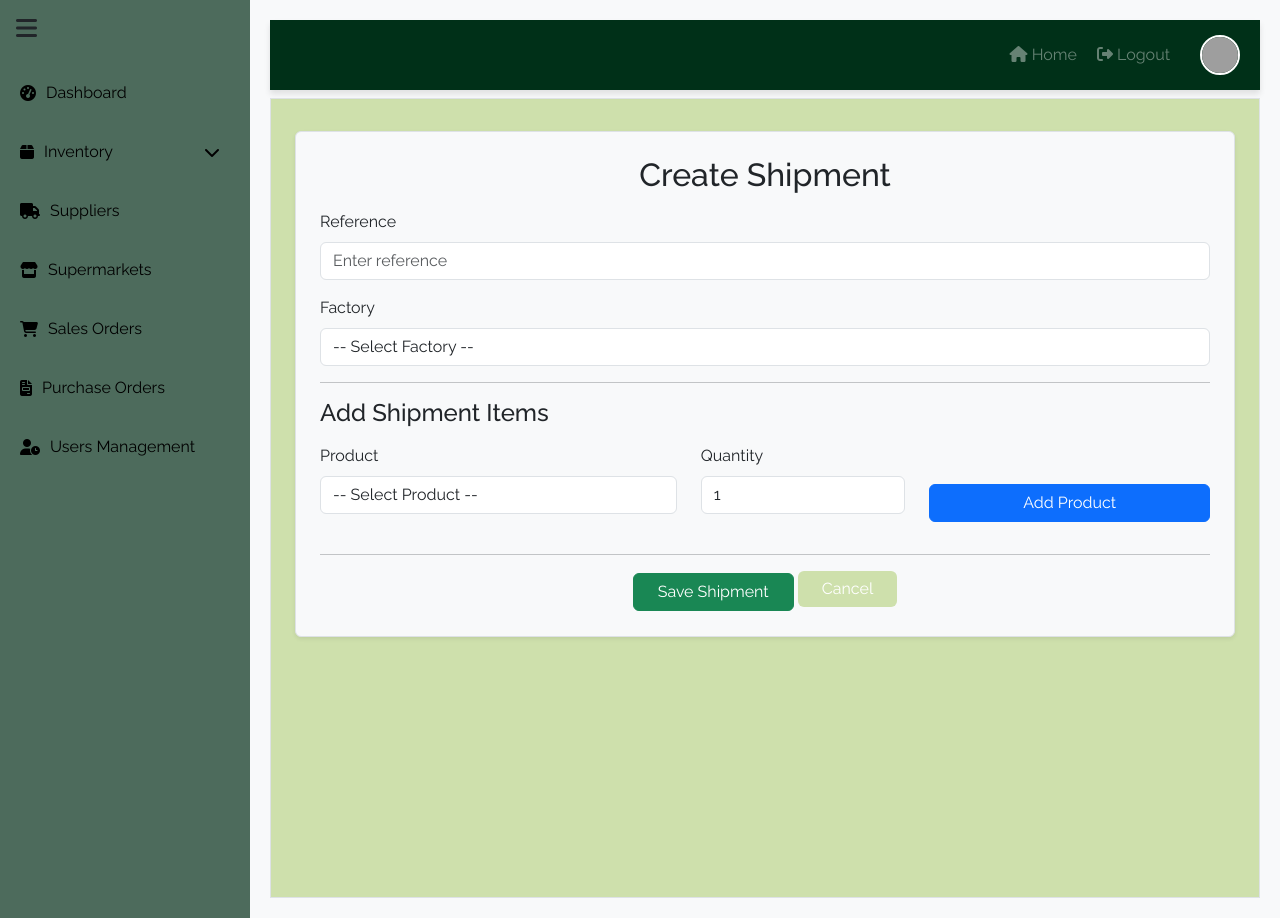
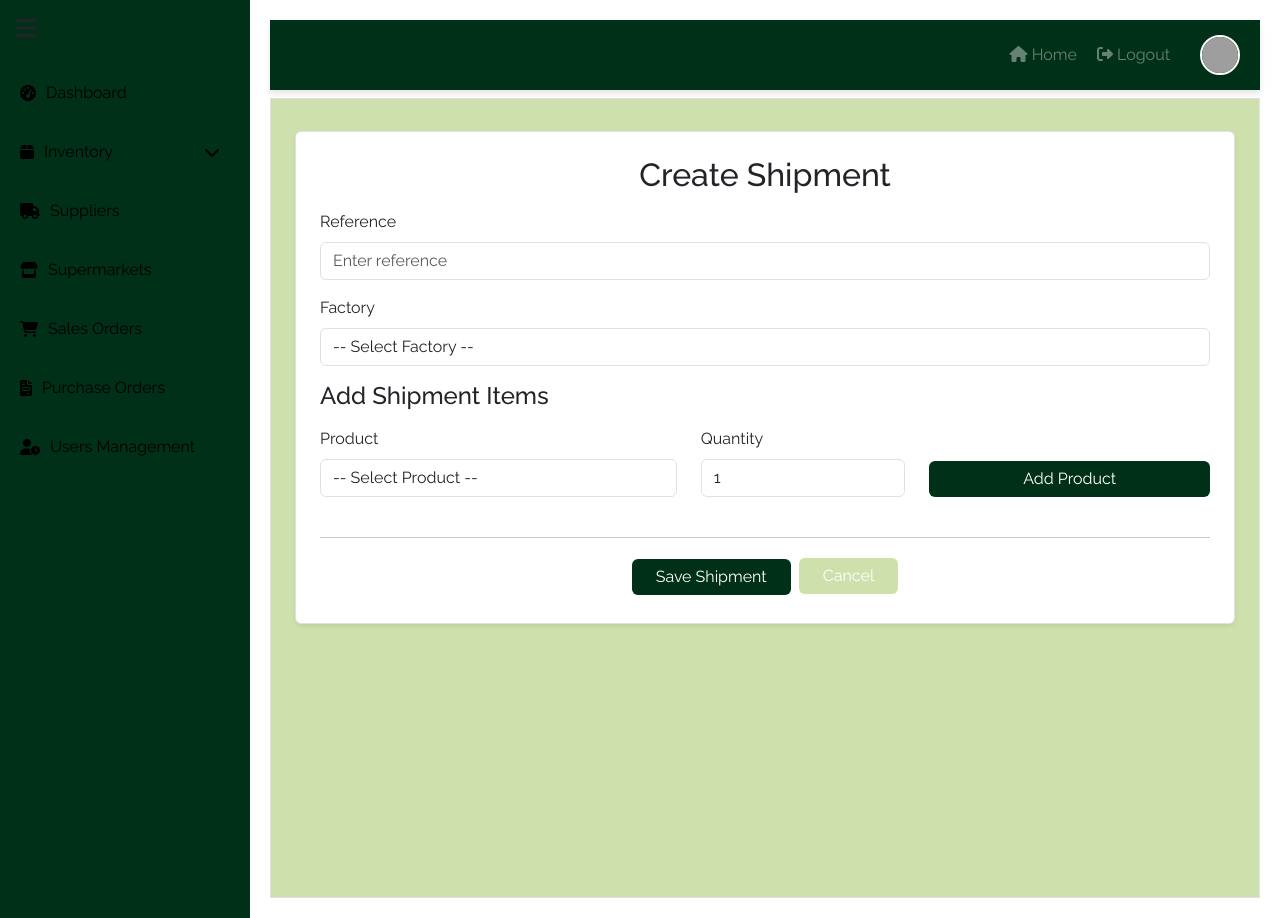
Before and after one commit to Team-5-Django/warehouse_system, a Django app: page /shipments/add/ in a window 1280 px wide. Run offline with Django 5.2, Linux system fonts and the light colour scheme; the visitor is signed in with stand-in values (Sample User, id 1); data that the repository does not hold is empty; some libraries are stand-ins or nearby versions; grey boxes are pictures that could not be loaded.

Commit message:
UI  updates

```diff
--- a/Warehouse/shipments/templates/factory/factory_list.html
+++ b/Warehouse/shipments/templates/factory/factory_list.html
@@ -5,7 +5,7 @@
     <ul class="list-group mt-3">
         {% for factory in factories %}
             <li class="list-group-item">
-                <a href="{% url 'factory_detail' factory.id %}">{{ factory.name }}</a>
+                <a  id="fn" href="{% url 'factory_detail' factory.id %}">{{ factory.name }}</a>
             </li>
         {% endfor %}
     </ul>
--- a/Warehouse/shipments/templates/shipments/confirm_delete.html
+++ b/Warehouse/shipments/templates/shipments/confirm_delete.html
@@ -3,9 +3,9 @@
 <h2>Confirm Delete</h2>
 <p>Are you sure you want to delete shipment "{{ shipment.reference }}"?</p>
 
-<form method="post">
+<form method="post" >
     {% csrf_token %}
-    <button type="submit">Yes, Delete</button>
-    <a href="{% url 'shipment_list' %}">Cancel</a>
+    <button class="btn btn-primary" type="submit">Yes, Delete</button>
+    <a  href="{% url 'shipment_list' %}" class="btn btn-primary">Cancel</a>
 </form>
 {% endblock %}
--- a/Warehouse/shipments/templates/shipments/edit_shipment.html
+++ b/Warehouse/shipments/templates/shipments/edit_shipment.html
@@ -1,7 +1,7 @@
 {% extends 'base.html' %}
 {% block content %}
 <div class="container-fluid mt-4">
-    <div class="card shadow-sm border rounded p-4 bg-light">
+    <div class="card shadow-sm border rounded p-4 ">
         <h2 class="mb-3 text-center">Edit Shipment: {{ shipment.reference }}</h2>
 
         <form method="post" id="shipment-form">
--- a/Warehouse/shipments/templates/shipments/shipment_form.html
+++ b/Warehouse/shipments/templates/shipments/shipment_form.html
@@ -1,10 +1,10 @@
 {% extends 'base.html' %}
 {% block content %}
-<div class="container-fluid mt-4">
-    <div class="card shadow-sm border rounded p-4 bg-light">
+<div class="container-fluid mt-4" class="register-form">
+    <div class="card shadow-sm border rounded p-4 ">
         <h2 class="mb-3 text-center">Create Shipment</h2>
 
-       <form method="post" id="shipment-form">
+       <form method="post" id="shipment-form" >
         {% csrf_token %}
         <div class="mb-3">
             {% for field in shipment_form %}
@@ -18,7 +18,7 @@
             {% endfor %}
         </div>
 
-    <hr>
+
 
     <h4 class="mb-3">Add Shipment Items</h4>
     <div class="row">
@@ -39,8 +39,8 @@
             <label class="form-label">Quantity</label>
             <input type="number" id="quantity" class="form-control" min="1" value="1">
         </div>
-        <div class="col-md-4 d-flex align-items-end">
-            <button type="button" id="add-item" class="btn btn-primary w-100">Add Product</button>
+        <div class="col-md-4 d-flex align-items-end mb-2">
+            <button type="button" id="add-item" class="btn btn-primary w-100 mt-0">Add Product</button>
         </div>
     </div>
 
@@ -49,8 +49,8 @@
     <hr>
 
     <div class="text-center">
-        <button type="submit" class="btn btn-success px-4">Save Shipment</button>
-        <a href="{% url 'shipment_list' %}" class="btn btn-secondary px-4">Cancel</a>
+        <button type="submit" class="btn btn-primary px-4">Save Shipment</button>
+        <a href="{% url 'shipment_list' %}" class="btn btn-secondary mt-1 px-4 ms-1">Cancel</a>
     </div>
 </form>
 
@@ -58,9 +58,7 @@
 </div>
 
 <style>
-    body {
-        background-color: #f8f9fa;
-    }
+
 
     .card {
         width: 100%;
@@ -109,7 +107,7 @@ document.addEventListener("DOMContentLoaded", function () {
             <span>${productName} - </span>
             <input type="number" class="form-control form-control-sm quantity-input" name="quantities[]" value="${quantity}" min="1" style="width: 70px;">
             <input type="hidden" name="products[]" value="${productId}">
-            <button type="button" class="btn btn-danger btn-sm remove-item">Remove</button>
+            <button type="button" class="btn btn-primary btn-sm remove-item">Remove</button>
         `;
 
         shipmentItemsList.appendChild(listItem);
--- a/Warehouse/shipments/templates/shipments/shipment_list.html
+++ b/Warehouse/shipments/templates/shipments/shipment_list.html
@@ -24,7 +24,7 @@
                 </select>
             </div>
             <div class="col-md-2">
-                <button class="btn btn-secondary w-100" id="clearFilter">Clear</button>
+                <button class="btn btn-primary w-100" id="clearFilter">Clear</button>
             </div>
         </div>
 
@@ -38,8 +38,8 @@
                     <div class="card shadow-sm p-3 border rounded">
                         <div class="card-body d-flex justify-content-between align-items-center">
                             <div>
-                                <h5 class="mb-0">
-                                    <a href="{% url 'shipment_detail' shipment.id %}" class="text-decoration-none">
+                                <h5 class="mt-0">
+                                    <a href="{% url 'shipment_detail' shipment.id %}" class="text-decoration-none  " style="color:  #003018;">
                                         {{ shipment.reference }}
                                     </a>
                                 </h5>
--- a/Warehouse/static/css/style.css
+++ b/Warehouse/static/css/style.css
@@ -1,6 +1,7 @@
 :root {
   --bs-secondary: #cee0ac;
   --bs-danger: #003018;
+  --bs-primary: #003018;
 }
 
 body {
@@ -11,7 +12,7 @@ font-family: 'Raleway', sans-serif;
 
 .sidebar {
   width: 250px;
-  background:#4d6b5c;
+  background: #003018;
   padding: 15px;
   transition: width 0.3s ease;
   overflow: hidden;
@@ -51,7 +52,6 @@ font-family: 'Raleway', sans-serif;
 .toggle-btn {
   background: none;
   border: none;
-  background:#4d6b5c;
   font-size: 24px;
   cursor: pointer;
 }
@@ -244,3 +244,24 @@ tr.status-cancelled td {
 td {
   background-color: transparent; /* Ensure the <td> itself doesn't override the <tr> style */
 }
+.btn-primary {
+  background: var(--bs-primary) !important;
+  border: none;
+  box-shadow: none !important;
+}
+
+.btn-primary:hover,
+.btn-primary:active,
+.btn-primary:focus {
+  background: var(--bs-secondary) !important;
+  box-shadow: none !important;
+  outline: none !important;
+}
+.card {
+  border-radius: 0 !important;
+}
+#fn{
+  color: #003018;
+  text-decoration: none;
+  font-weight: bold;
+}
--- a/Warehouse/templates/dashboard/dashboard.html
+++ b/Warehouse/templates/dashboard/dashboard.html
@@ -2,8 +2,8 @@
 {% load static %}
 
 {% block content %}
-<div class="container mt-2 border py-2">
-    <h1 style="color:#f1ae92;">Dashboard</h1>
+<div class="container mt-2 py-2">
+    <h1>Dashboard</h1>
     <p>Welcome to the dashboard</p>
     <div class="row my-1">
         <div class="col-md-4">
--- a/Warehouse/templates/orders/supermarket_confirm_delete.html
+++ b/Warehouse/templates/orders/supermarket_confirm_delete.html
@@ -5,8 +5,8 @@
     <p>Are you sure you want to delete "{{ object.name }}"?</p>
     <form method="post">
         {% csrf_token %}
-        <button type="submit" class="btn btn-danger">Delete</button>
-        <a href="{% url 'supermarket_list' %}" class="btn btn-secondary">Cancel</a>
+        <button type="submit" class="btn btn-primary">Delete</button>
+        <a href="{% url 'supermarket_list' %}" class="btn btn-primary">Cancel</a>
     </form>
 </div>
 {% endblock %}
--- a/Warehouse/templates/orders/supermarket_form.html
+++ b/Warehouse/templates/orders/supermarket_form.html
@@ -1,12 +1,12 @@
 {% extends 'base.html' %}
 {% block content %}
 <div class="container">
-    <h2>{% if object %}Edit{% else %}Add{% endif %} Supermarket</h2>
-    <form method="post">
+    <h2 class="text-center">{% if object %}Edit{% else %}Add{% endif %} Supermarket</h2>
+    <form method="post" class="register-form">
         {% csrf_token %}
         {{ form.as_p }}
         <button type="submit" class="btn btn-primary">Save</button>
-        <a href="{% url 'supermarket_list' %}" class="btn btn-secondary">Cancel</a>
+        <a href="{% url 'supermarket_list' %}" class="btn btn-secondary ms-1 mt-1">Cancel</a>
     </form>
 </div>
 {% endblock %}
--- a/Warehouse/templates/orders/supermarket_list.html
+++ b/Warehouse/templates/orders/supermarket_list.html
@@ -21,8 +21,8 @@
                 <td>{{ supermarket.phone }}</td>
                 <td>{{ supermarket.email }}</td>
                 <td>
-                    <a href="{% url 'supermarket_update' supermarket.pk %}" class="btn btn-warning btn-sm">Edit</a>
-                    <a href="{% url 'supermarket_delete' supermarket.pk %}" class="btn btn-danger btn-sm">Delete</a>
+                    <a href="{% url 'supermarket_update' supermarket.pk %}" class="btn btn-primary btn-sm">Edit</a>
+                    <a href="{% url 'supermarket_delete' supermarket.pk %}" class="btn btn-primary btn-sm">Delete</a>
                 </td>
             </tr>
             {% empty %}
```
Also changed, not shown: Warehouse/shipments/templates/factory/factory_detail.html (+5 -3 lines), Warehouse/shipments/templates/factory/factory_form.html (+4 -4 lines), Warehouse/shipments/templates/shipments/add_shipment_items.html (+2 -8 lines), Warehouse/templates/dashboard/products_list.html (+5 -5 lines).
